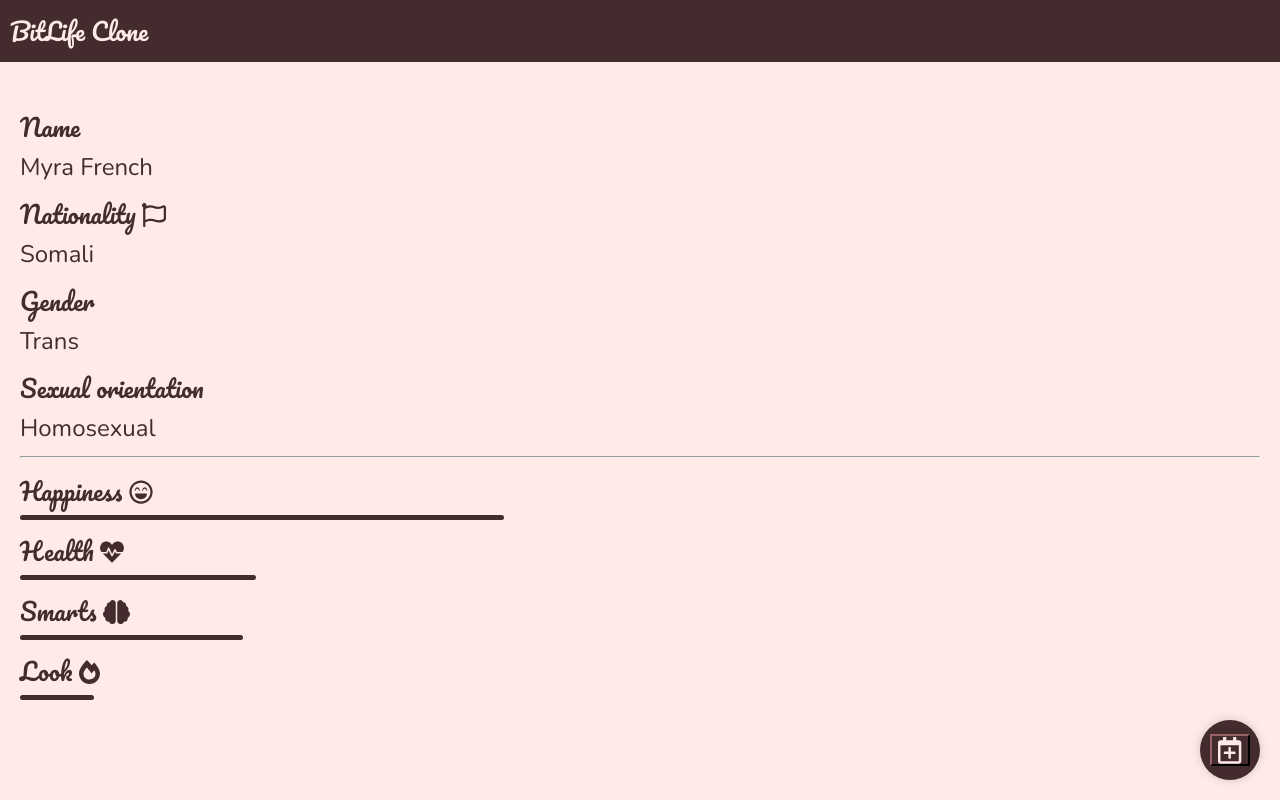
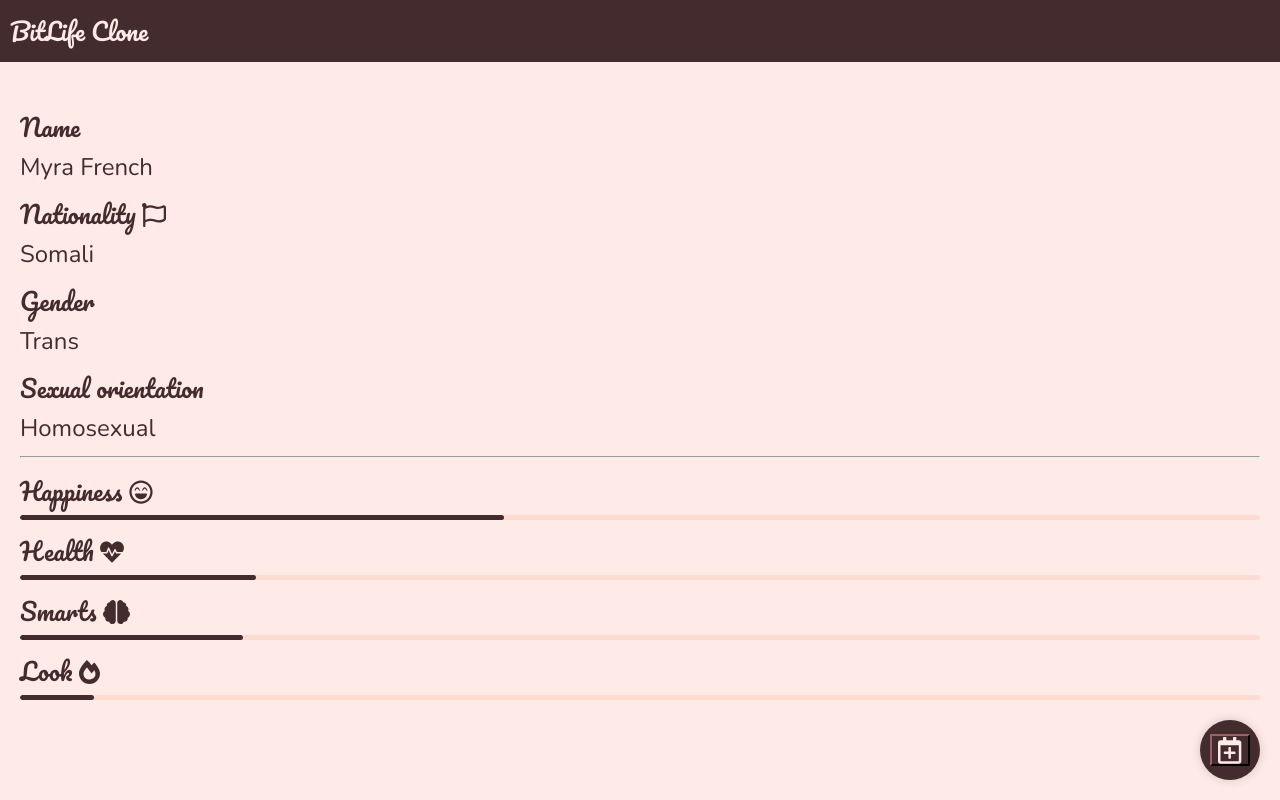
Before and after one commit to mgildone/fluffy-winner, a React (Create React App) app: page / in a window 1280 px wide. Built offline with nearby package versions, Linux system fonts and the light colour scheme.

Commit message:
fix container bar

```diff
--- a/src/bitlifeclone/App.scss
+++ b/src/bitlifeclone/App.scss
@@ -220,14 +220,6 @@ h3 {
   color: #fff;
 }
 
-.c-bar__container {
-  background-color: var(--primary--50);
-  height: 5px;
-  width: 100%;
-  border-radius: 3px;
-  overflow: hidden;
-}
-
 .c-button a {
   color: inherit;
 }
--- a/src/bitlifeclone/components/Character/Character.js
+++ b/src/bitlifeclone/components/Character/Character.js
@@ -33,9 +33,13 @@ const Character = props => {
           Happiness <FontAwesomeIcon icon={["far", "laugh-beam"]} />
         </dt>
         <dd>
+          <div className={`c-bar__container`}>
             <div
-            className={`c-bar__value c-bar__value-${props.character.happiness}`}
+              className={`c-bar__value c-bar__value-${
+                props.character.happiness
+              }`}
             />
+          </div>
         </dd>
       </div>
       <div>
@@ -43,9 +47,11 @@ const Character = props => {
           Health <FontAwesomeIcon icon={["fas", "heartbeat"]} />
         </dt>
         <dd>
+          <div className={`c-bar__container`}>
             <div
               className={`c-bar__value c-bar__value-${props.character.health}`}
             />
+          </div>
         </dd>
       </div>
       <div>
@@ -53,9 +59,11 @@ const Character = props => {
           Smarts <FontAwesomeIcon icon={["fas", "brain"]} />
         </dt>
         <dd>
+          <div className={`c-bar__container`}>
             <div
               className={`c-bar__value c-bar__value-${props.character.smarts}`}
             />
+          </div>
         </dd>
       </div>
       <div>
@@ -63,9 +71,11 @@ const Character = props => {
           Look <FontAwesomeIcon icon={["fas", "fire-alt"]} />
         </dt>
         <dd>
+          <div className={`c-bar__container`}>
             <div
               className={`c-bar__value c-bar__value-${props.character.looks}`}
             />
+          </div>
         </dd>
       </div>
     </dl>
--- a/src/bitlifeclone/components/Character/Character.scss
+++ b/src/bitlifeclone/components/Character/Character.scss
@@ -8,6 +8,14 @@
     margin-left: 0;
     margin-bottom: 10px;
   }
+}
+
+.c-bar__container {
+  background-color: var(--primary);
+  height: 5px;
+  width: 100%;
+  border-radius: 3px;
+  overflow: hidden;
 }
 
 .c-bar__value {
```
Lines whose indentation alone changed are shown as unchanged.
